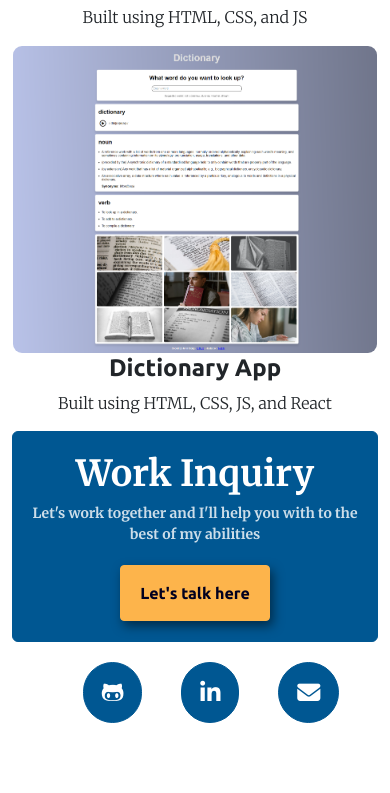
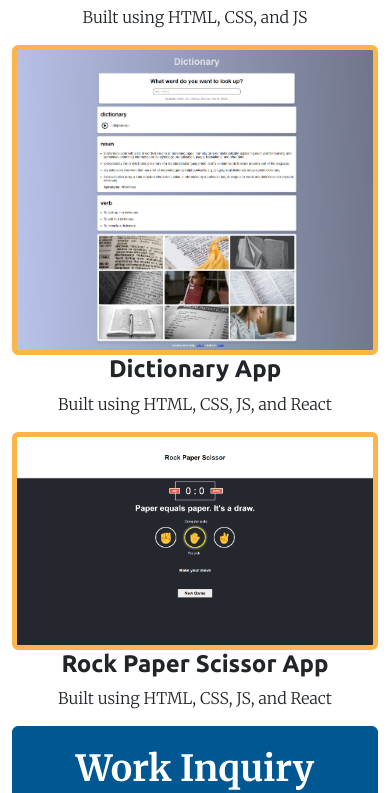
Before and after one commit to xiongjohn/Portfolio, a plain HTML site: page work.html in a window 390 px wide. Shown: the part 739-1532 px from the top of the page. Before the commit the page ends 1502 px from the top, so only its background shows below. Drawn offline with nearby package versions, Linux system fonts and the light colour scheme.

Commit message:
Added new projects into index.html

```diff
--- a/style.css
+++ b/style.css
@@ -234,6 +234,12 @@ footer ul {
   border: 15px solid var(--accent-color);
   border-radius: 6px;
 }
+
+.work img {
+  border: 10px solid var(--accent-color);
+  border-radius: 6px;
+}
+
 .primary-background {
   background-repeat: no-repeat;
   background-size: cover;
@@ -289,12 +295,6 @@ footer ul {
 }
 .content-description {
   transition: all 200ms ease-in-out;
-}
-
-.content-description:hover {
-  border: 1px hidden rgba(0, 187, 240, 0.1);
-  background-color: rgba(0, 187, 240, 0.1);
-  border-radius: 6px;
 }
 
 .work-inquiry {
@@ -405,11 +405,6 @@ footer ul {
 
 .work p {
   text-align: center;
-}
-
-.work img {
-  border: 1px solid white;
-  border-radius: 10px;
 }
 
 .contact-me {
@@ -542,4 +537,7 @@ footer ul {
   .project-image {
     border: 5px solid var(--accent-color);
   }
+  .work img {
+    border: 5px solid var(--accent-color);
+  }
 }
--- a/work.html
+++ b/work.html
@@ -86,6 +86,16 @@
           </h2>
           <p class="primary-font font-light">Built using HTML, CSS, JS, and React</p>
         </div>
+        <div class="col-md-6">
+          <a href="https://elegant-gelato-438fc2.netlify.app/" target="_blank">
+
+            <img src="/images/rock-paper-scissor.png" class="img-fluid " alt="dictionary app">
+          </a>
+          <h2 class="secondary-font font-bold">
+            Rock Paper Scissor App
+          </h2>
+          <p class="primary-font font-light">Built using HTML, CSS, JS, and React</p>
+        </div>
       </div>
     </div>
   </main>
```
Also changed, not shown: index.html (+20 -2 lines), images/rock-paper-scissor.png (added).
